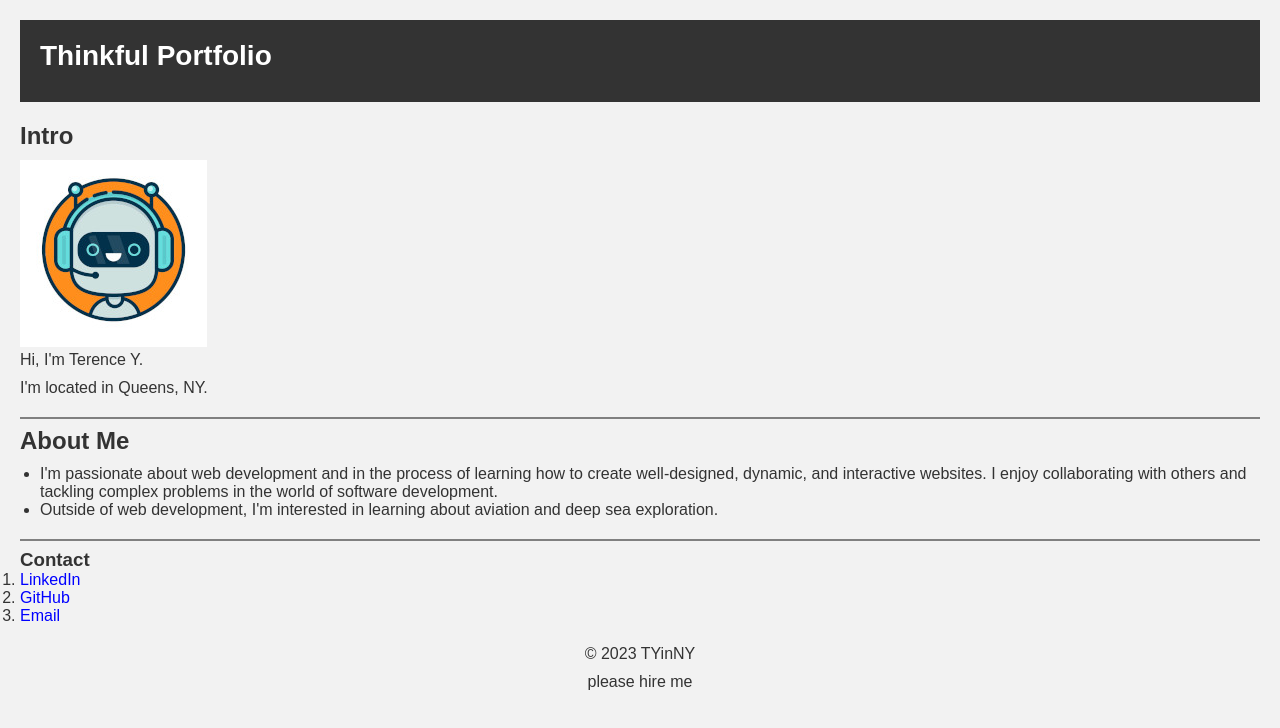
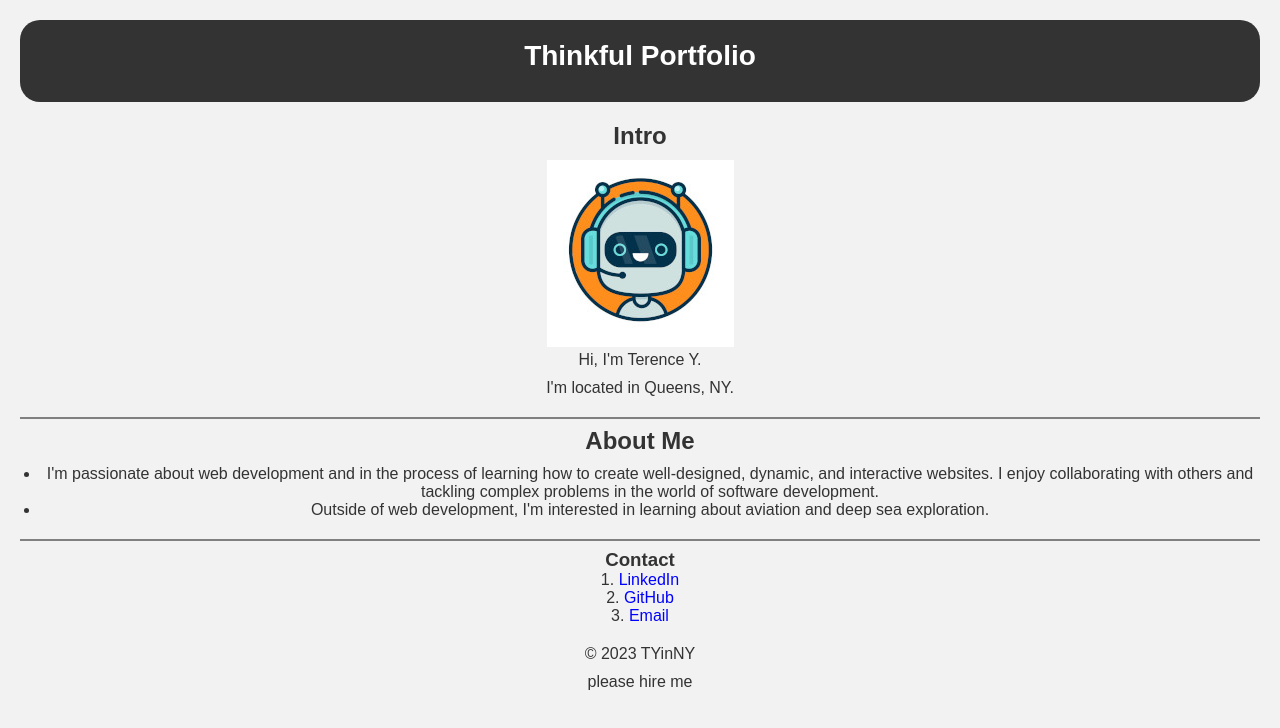
Before and after one commit to TYinNY/thinkful-assignment, a plain HTML site: page index.html in a window 1280 px wide. Drawn offline with Linux system fonts and the light colour scheme.

Commit message:
style.css

```diff
--- a/style.css
+++ b/style.css
@@ -4,6 +4,7 @@
 body, h1, h2, h3, p, ul, ol {
   margin: 0;
   padding: 0;
+  text-align: center;
 }
 
 body {
@@ -11,12 +12,14 @@ body {
   background-color: #f2f2f2;
   color: #333;
   padding: 20px;
+
 }
 
 header {
   background-color: #333;
   color: #fff;
   padding: 20px;
+  border-radius: 20px
 }
 
 h1 {
@@ -45,6 +48,11 @@ ul {
   list-style-type: disc;
   margin-left: 20px;
 }
+ol {
+  text-align: center;
+  list-style-position: inside;
+}
+
 
 a {
   color: #007bff;
```
